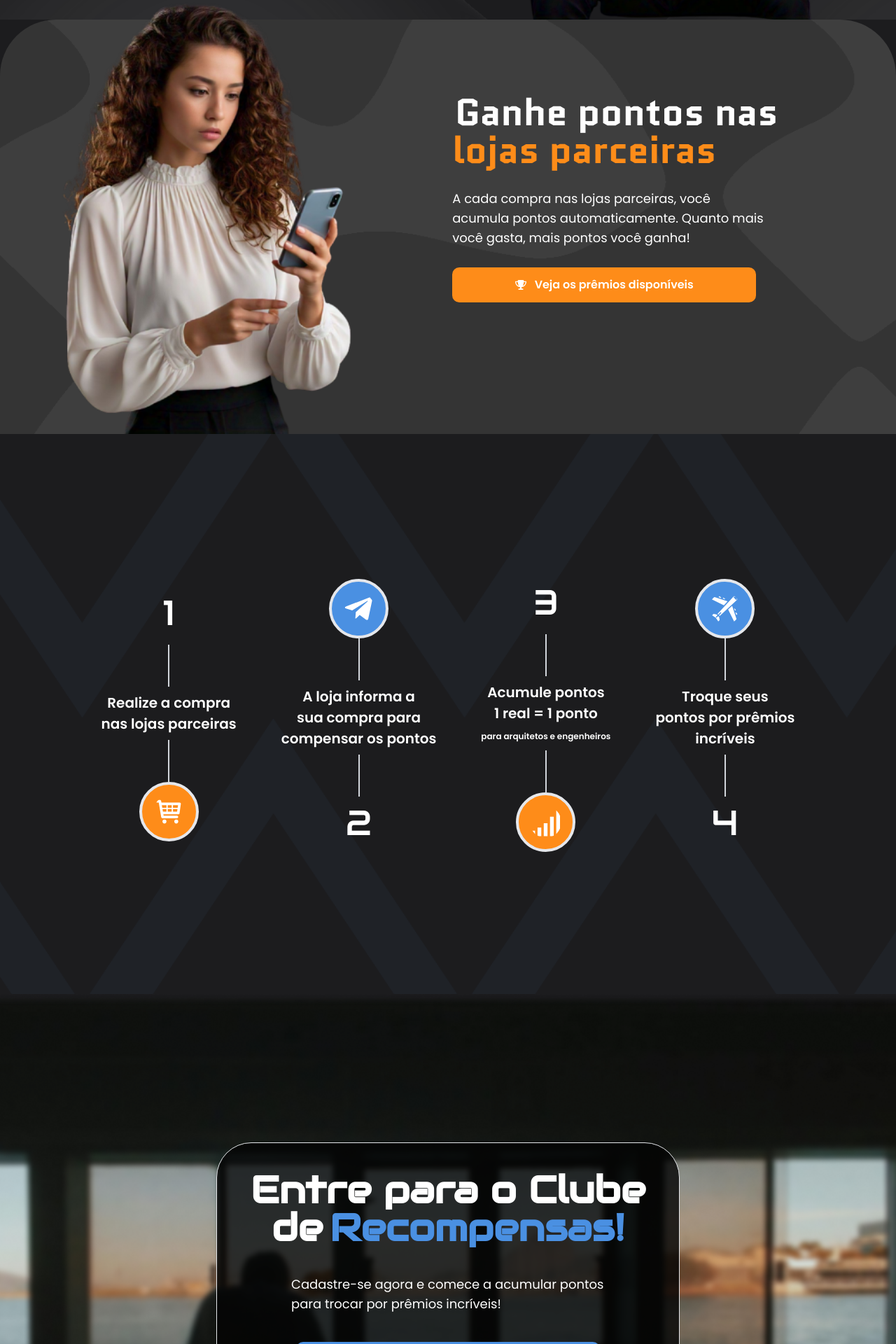
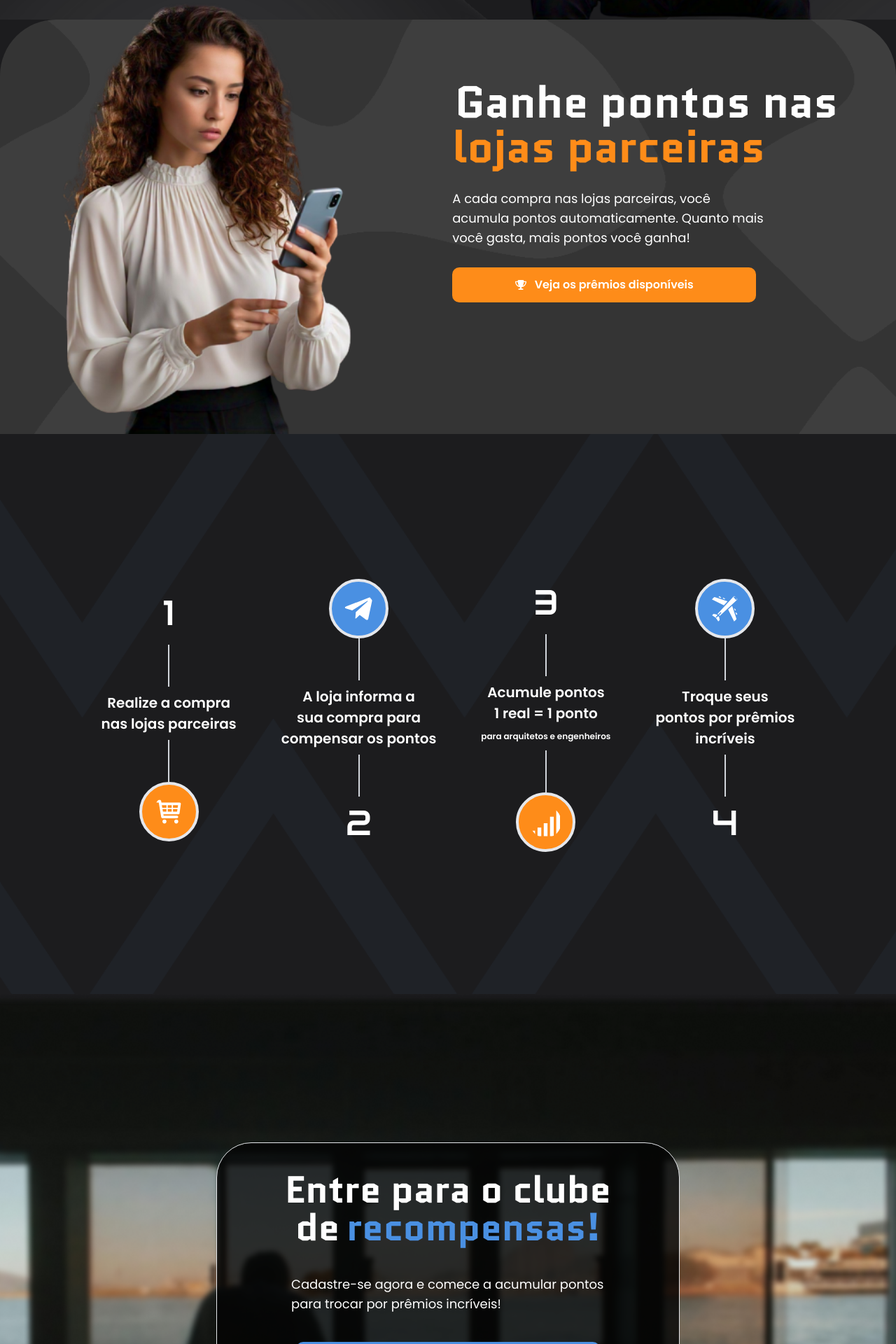
Before and after one commit to petersonfernandocouto/Plugowtech, a Next.js app: page / in a window 1280 px wide. Shown: the part 620-2540 px from the top of the page at 70% size. Built offline with nearby package versions, Linux system fonts and the light colour scheme.

Commit message:
font-size & invitation font-family correction

```diff
--- a/ComponenteAcelera/Sobre.tsx
+++ b/ComponenteAcelera/Sobre.tsx
@@ -29,14 +29,14 @@ const Sobre = () => {
       >
         <div className="flex flex-col justify-evenly items-center w-full lg:mb-20 2xl:mb-52">
           <div className="flex flex-col items-center lg:items-start lg:mt-10">
-            <h1 className="text-[30px] text-center px-1 lg:px-0 font-semibold lg:text-[59px] lg:w-[600px] lg:leading-[65px] lg:text-start pb-7 font-['Quantico']">
+            <h1 className="text-[30px] text-center px-1 lg:px-0 font-semibold lg:text-[64px] lg:w-[600px] lg:leading-[65px] lg:text-start pb-7 font-['Quantico']">
               <span className="text-[#4A90E2]">Multiplique</span> <span className="ml-2">seus</span> <br />
               pontos com as <br />
               promoções do <br />
               <span className="text-[#4A90E2]">programa</span> <span className="ml-2 text-[#4A90E2]">Acelera</span>
             </h1>
             <button className="bg-[#4A90E2] lg:hover:bg-[#1456a3] lg:w-[70%] w-[95%] h-[50px] 2xl:w-[90%] 2xl:h-[60px] 2xl:text-2xl rounded-[10px] justify-center items-center lg:mb-7 font-semibold lg:hover:-translate-y-2 transition-transform duration-700 lg:hover:shadow-[0px_8px_10px_-2px_rgba(74,144,226,0.4)] ">
-              Cadastre-se e Ganhe Pontos!
+              Cadastre-se e ganhe pontos!
             </button>
           </div>
         </div>
--- a/Componentes/Invitation.tsx
+++ b/Componentes/Invitation.tsx
@@ -21,10 +21,10 @@ const Invitation = () => {
             <div className='flex flex-col justify-evenly items-center border py-10 px-5 rounded-[50px] bg-[rgba(3,3,3,0.8)] mx-4 2xl:w-[55%]'>
 
                     <div className="flex flex-col items-center">
-                    <h1 className="text-3xl text-center px-1 font-semibold lg:text-[54px] 2xl:text-[58px] lg:w-[620px] lg:leading-none font-['Audiowide']">
-                      Entre para o Clube de
-                      <span className="text-[#4A90E2] text-3xl text-center font-semibold lg:text-[54px] lg:w-[620px]  font-['Audiowide'] pl-[10px]">
-                       Recompensas!
+                    <h1 className="text-3xl text-center px-1 font-semibold lg:text-[54px] 2xl:text-[58px] lg:w-[620px] lg:leading-none font-['Quantico']">
+                      Entre para o clube de
+                      <span className="text-[#4A90E2] text-3xl text-center font-semibold lg:text-[54px] lg:w-[620px]  font-['Quantico'] pl-[10px]">
+                       recompensas!
                     </span>
                     </h1>
 
@@ -33,7 +33,7 @@ const Invitation = () => {
                       para trocar por prêmios incríveis!
                     </p>
                     <button className="bg-[#4A90E2] lg:hover:bg-[#1456a3] w-[70%] h-[50px] 2xl:w-[90%] 2xl:h-[60px] 2xl:text-2xl rounded-[10px] justify-center items-center font-semibold lg:hover:-translate-y-2 transition-transform duration-700 lg:hover:shadow-[0px_8px_10px_-2px_rgba(74,144,226,0.4)] flex">
-                       Cadastre-se Agora
+                       Cadastre-se agora!
                     </button>
                   </div>
 
--- a/Componentes/Premios.tsx
+++ b/Componentes/Premios.tsx
@@ -32,10 +32,10 @@ const Premios = () => {
         {/* Div de Texto */}
         <div className="flex flex-col justify-evenly items-center w-full lg:mb-40 z-0">
           <div className="flex flex-col items-center lg:items-start">
-            <h1 className="text-[34px] mt-10 lg:mt-0 text-center px-1 font-semibold lg:text-[54px] 2xl:text-[60px] lg:w-[620px] lg:leading-none lg:text-start font-['Quantico']">
+            <h1 className="text-[34px] mt-10 lg:mt-0 text-center px-1 font-semibold lg:text-[64px] 2xl:text-[60px] lg:w-[620px] lg:leading-none lg:text-start font-['Quantico']">
               Ganhe pontos nas
             </h1>
-            <span className="text-[#FE8C19] text-[34px] text-center px-1 lg:px-0 font-semibold lg:text-[54px] 2xl:text-[60px] lg:w-[620px] lg:leading-none leading-3  lg:text-start pb-7 font-['Quantico'] ">
+            <span className="text-[#FE8C19] text-[34px] text-center px-1 lg:px-0 font-semibold lg:text-[64px] 2xl:text-[60px] lg:w-[620px] lg:leading-none leading-3  lg:text-start pb-7 font-['Quantico'] ">
               lojas parceiras
             </span>
             <p className="text-sm lg:text-lg 2xl:text-xl px-4 lg:px-0 text-center lg:w-[448px] lg:text-start pb-7">
```
